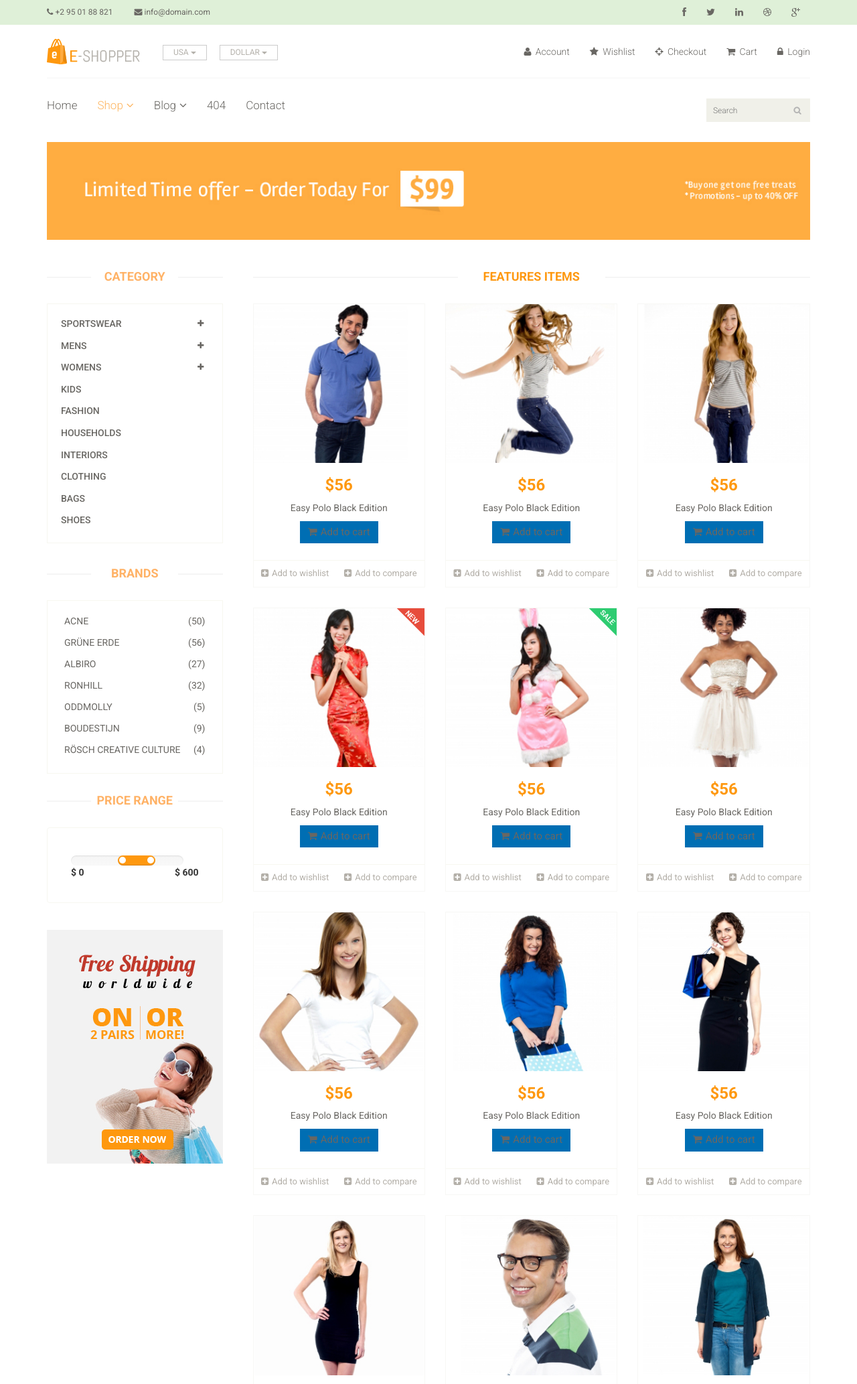
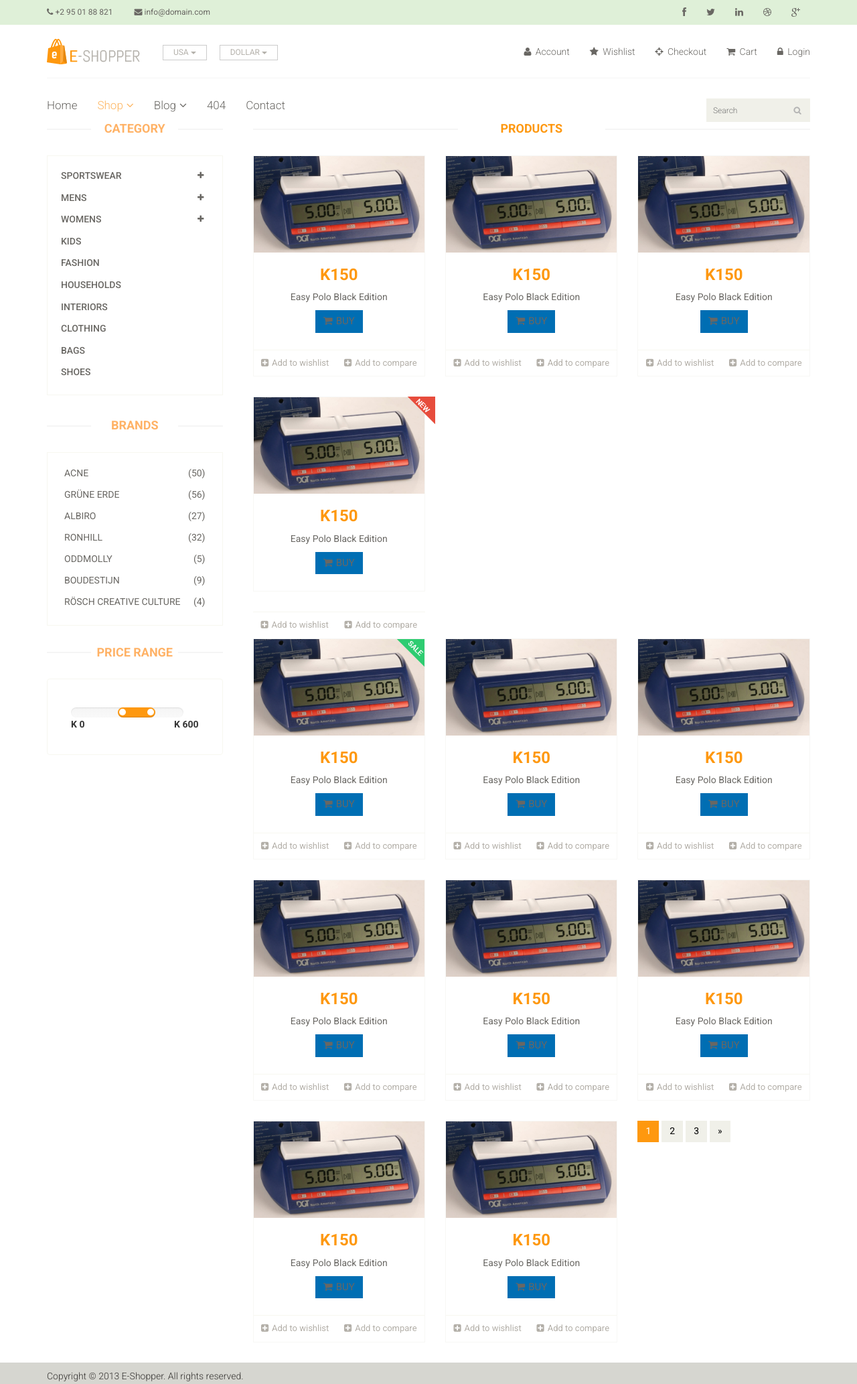
Before and after one commit to Aypak/PCZ, a PHP site: page /php/shop.html in a window 1280 px wide. Shown: the top 2066 px of the page at 67% size. Run offline with PHP 8.4, Linux system fonts and the light colour scheme; a stand-in replaces the project's code that opens the database connection.

Commit message:
Changes to index and ecommerce

```diff
--- a/css/main.css
+++ b/css/main.css
@@ -221,7 +226,6 @@ a#scrollUp i{
 
 
 .header-bottom {
-  padding-bottom: 30px;
   padding-top: 30px;
 }
 
--- a/events/assets/css/main.css
+++ b/events/assets/css/main.css
@@ -18,13 +18,16 @@ body {
     -webkit-overflow-scrolling: touch;
 }
 
+
 /* Titles */
 h1, h2, h3, h4, h5, h6 {
     font-family: "Raleway";
     font-weight: 300;
     color: #333;
 }
-
+.ctime {
+	font-size: 5pt;
+}
 
 /* Paragraph & Typographic */
 p {
--- a/events/assets/js/soon/custom.js
+++ b/events/assets/js/soon/custom.js
@@ -6,7 +6,7 @@ COUNTDOWN 1
     * Set your date here  (YEAR, MONTH (0 for January/11 for December), DAY, HOUR, MINUTE, SECOND)
     * according to the GMT+0 Timezone
     **/
-    var launch = new Date(2016, 0, 20, 14, 00);
+    var launch = new Date(2016, 0, 25, 9, 00);
     /*var launch1 = new Date(2016, 0, 1, 8, 00);*/
     /**
     * The script
--- a/shop.html
+++ b/shop.html
@@ -143,11 +143,11 @@
 			</div>
 	</header>
 
-	<section id="advertisement">
+	<!-- <section id="advertisement">
 		<div class="container">
 			<img src="images/shop/advertisement.jpg" alt="" />
 		</div>
-	</section>
+	</section> -->
 
 	<section>
 		<div class="container">
@@ -281,36 +281,36 @@
 							<h2>Price Range</h2>
 							<div class="well">
 								 <input type="text" class="span2" value="" data-slider-min="0" data-slider-max="600" data-slider-step="5" data-slider-value="[250,450]" id="sl2" ><br />
-								 <b>$ 0</b> <b class="pull-right">$ 600</b>
+								 <b>K 0</b> <b class="pull-right">K 600</b>
 							</div>
 						</div><!--/price-range-->
 
-						<div class="shipping text-center"><!--shipping-->
-							<img src="images/home/shipping.jpg" alt="" />
-						</div><!--/shipping-->
-
+						<!-- <div class="shipping text-center">
+							<img src="images/home/clock1.jpg" alt="" />
+						</div>
+						 -->
 					</div>
 				</div>
 
 				<div class="col-sm-9 padding-right">
 					<div class="features_items"><!--features_items-->
-						<h2 class="title text-center">Features Items</h2>
+						<h2 class="title text-center">Products</h2>
 						<div class="col-sm-4">
 							<div class="product-image-wrapper">
 								<div class="single-products">
 									<div class="productinfo text-center">
-										<img src="images/shop/product12.jpg" alt="" />
-										<h2>$56</h2>
+										<img src="images/home/clock1.jpg" alt="" />
+										<h2>K150</h2>
 										<p>Easy Polo Black Edition</p>
-										<a href="#" class="btn btn-default add-to-cart"><i class="fa fa-shopping-cart"></i>Add to cart</a>
+										<a href="#" class="btn btn-default add-to-cart"><i class="fa fa-shopping-cart"></i>BUY</a>
 									</div>
-									<div class="product-overlay">
+									<!-- <div class="product-overlay">
 										<div class="overlay-content">
 											<h2>$56</h2>
 											<p>Easy Polo Black Edition</p>
 											<a href="#" class="btn btn-default add-to-cart"><i class="fa fa-shopping-cart"></i>Add to cart</a>
 										</div>
-									</div>
+									</div> -->
 								</div>
 								<div class="choose">
 									<ul class="nav nav-pills nav-justified">
@@ -324,18 +324,18 @@
 							<div class="product-image-wrapper">
 								<div class="single-products">
 									<div class="productinfo text-center">
-										<img src="images/shop/product11.jpg" alt="" />
-										<h2>$56</h2>
+										<img src="images/home/clock1.jpg" alt="" />
+										<h2>K150</h2>
 										<p>Easy Polo Black Edition</p>
-										<a href="#" class="btn btn-default add-to-cart"><i class="fa fa-shopping-cart"></i>Add to cart</a>
+										<a href="#" class="btn btn-default add-to-cart"><i class="fa fa-shopping-cart"></i>BUY</a>
 									</div>
-									<div class="product-overlay">
+									<!-- <div class="product-overlay">
 										<div class="overlay-content">
 											<h2>$56</h2>
 											<p>Easy Polo Black Edition</p>
 											<a href="#" class="btn btn-default add-to-cart"><i class="fa fa-shopping-cart"></i>Add to cart</a>
 										</div>
-									</div>
+									</div> -->
 								</div>
 								<div class="choose">
 									<ul class="nav nav-pills nav-justified">
@@ -349,18 +349,18 @@
 							<div class="product-image-wrapper">
 								<div class="single-products">
 									<div class="productinfo text-center">
-										<img src="images/shop/product10.jpg" alt="" />
-										<h2>$56</h2>
+										<img src="images/home/clock1.jpg" alt="" />
+										<h2>K150</h2>
 										<p>Easy Polo Black Edition</p>
-										<a href="#" class="btn btn-default add-to-cart"><i class="fa fa-shopping-cart"></i>Add to cart</a>
+										<a href="#" class="btn btn-default add-to-cart"><i class="fa fa-shopping-cart"></i>BUY</a>
 									</div>
-									<div class="product-overlay">
+									<!-- <div class="product-overlay">
 										<div class="overlay-content">
 											<h2>$56</h2>
 											<p>Easy Polo Black Edition</p>
 											<a href="#" class="btn btn-default add-to-cart"><i class="fa fa-shopping-cart"></i>Add to cart</a>
 										</div>
-									</div>
+									</div> -->
 								</div>
 								<div class="choose">
 									<ul class="nav nav-pills nav-justified">
@@ -374,17 +374,17 @@
 							<div class="product-image-wrapper">
 								<div class="single-products">
 									<div class="productinfo text-center">
-										<img src="images/shop/product9.jpg" alt="" />
-										<h2>$56</h2>
+										<img src="images/home/clock1.jpg" alt="" />
+										<h2>K150</h2>
 										<p>Easy Polo Black Edition</p>
-										<a href="#" class="btn btn-default add-to-cart"><i class="fa fa-shopping-cart"></i>Add to cart</a>
+										<a href="#" class="btn btn-default add-to-cart"><i class="fa fa-shopping-cart"></i>BUY</a>
 									</div>
-									<div class="product-overlay">
+									<!-- <div class="product-overlay">
 										<div class="overlay-content">
 											<h2>$56</h2>
 											<p>Easy Polo Black Edition</p>
 											<a href="#" class="btn btn-default add-to-cart"><i class="fa fa-shopping-cart"></i>Add to cart</a>
-										</div>
+										</div> -->
 									</div>
 									<img src="images/home/new.png" class="new" alt="" />
 								</div>
@@ -400,18 +400,18 @@
 							<div class="product-image-wrapper">
 								<div class="single-products">
 									<div class="productinfo text-center">
-										<img src="images/shop/product8.jpg" alt="" />
-										<h2>$56</h2>
+										<img src="images/home/clock1.jpg" alt="" />
+										<h2>K150</h2>
 										<p>Easy Polo Black Edition</p>
-										<a href="#" class="btn btn-default add-to-cart"><i class="fa fa-shopping-cart"></i>Add to cart</a>
+										<a href="#" class="btn btn-default add-to-cart"><i class="fa fa-shopping-cart"></i>BUY</a>
 									</div>
-									<div class="product-overlay">
+									<!-- <div class="product-overlay">
 										<div class="overlay-content">
 											<h2>$56</h2>
 											<p>Easy Polo Black Edition</p>
 											<a href="#" class="btn btn-default add-to-cart"><i class="fa fa-shopping-cart"></i>Add to cart</a>
 										</div>
-									</div>
+									</div> -->
 									<img src="images/home/sale.png" class="new" alt="" />
 								</div>
 								<div class="choose">
@@ -426,18 +426,18 @@
 							<div class="product-image-wrapper">
 								<div class="single-products">
 									<div class="productinfo text-center">
-										<img src="images/shop/product7.jpg" alt="" />
-										<h2>$56</h2>
+										<img src="images/home/clock1.jpg" alt="" />
+										<h2>K150</h2>
 										<p>Easy Polo Black Edition</p>
-										<a href="#" class="btn btn-default add-to-cart"><i class="fa fa-shopping-cart"></i>Add to cart</a>
+										<a href="#" class="btn btn-default add-to-cart"><i class="fa fa-shopping-cart"></i>BUY</a>
 									</div>
-									<div class="product-overlay">
+									<!-- <div class="product-overlay">
 										<div class="overlay-content">
 											<h2>$56</h2>
 											<p>Easy Polo Black Edition</p>
 											<a href="#" class="btn btn-default add-to-cart"><i class="fa fa-shopping-cart"></i>Add to cart</a>
 										</div>
-									</div>
+									</div> -->
 								</div>
 								<div class="choose">
 									<ul class="nav nav-pills nav-justified">
@@ -452,18 +452,18 @@
 							<div class="product-image-wrapper">
 								<div class="single-products">
 									<div class="productinfo text-center">
-										<img src="images/home/product6.jpg" alt="" />
-										<h2>$56</h2>
+										<img src="images/home/clock1.jpg" alt="" />
+										<h2>K150</h2>
 										<p>Easy Polo Black Edition</p>
-										<a href="#" class="btn btn-default add-to-cart"><i class="fa fa-shopping-cart"></i>Add to cart</a>
+										<a href="#" class="btn btn-default add-to-cart"><i class="fa fa-shopping-cart"></i>BUY</a>
 									</div>
-									<div class="product-overlay">
+									<!-- <div class="product-overlay">
 										<div class="overlay-content">
 											<h2>$56</h2>
 											<p>Easy Polo Black Edition</p>
 											<a href="#" class="btn btn-default add-to-cart"><i class="fa fa-shopping-cart"></i>Add to cart</a>
 										</div>
-									</div>
+									</div> -->
 								</div>
 								<div class="choose">
 									<ul class="nav nav-pills nav-justified">
@@ -478,18 +478,18 @@
 							<div class="product-image-wrapper">
 								<div class="single-products">
 									<div class="productinfo text-center">
-										<img src="images/home/product5.jpg" alt="" />
-										<h2>$56</h2>
+										<img src="images/home/clock1.jpg" alt="" />
+										<h2>K150</h2>
 										<p>Easy Polo Black Edition</p>
-										<a href="#" class="btn btn-default add-to-cart"><i class="fa fa-shopping-cart"></i>Add to cart</a>
+										<a href="#" class="btn btn-default add-to-cart"><i class="fa fa-shopping-cart"></i>BUY</a>
 									</div>
-									<div class="product-overlay">
+									<!-- <div class="product-overlay">
 										<div class="overlay-content">
 											<h2>$56</h2>
 											<p>Easy Polo Black Edition</p>
 											<a href="#" class="btn btn-default add-to-cart"><i class="fa fa-shopping-cart"></i>Add to cart</a>
 										</div>
-									</div>
+									</div> -->
 								</div>
 								<div class="choose">
 									<ul class="nav nav-pills nav-justified">
@@ -504,18 +504,18 @@
 							<div class="product-image-wrapper">
 								<div class="single-products">
 									<div class="productinfo text-center">
-										<img src="images/home/product4.jpg" alt="" />
-										<h2>$56</h2>
+										<img src="images/home/clock1.jpg" alt="" />
+										<h2>K150</h2>
 										<p>Easy Polo Black Edition</p>
-										<a href="#" class="btn btn-default add-to-cart"><i class="fa fa-shopping-cart"></i>Add to cart</a>
+										<a href="#" class="btn btn-default add-to-cart"><i class="fa fa-shopping-cart"></i>BUY</a>
 									</div>
-									<div class="product-overlay">
+									<!-- <div class="product-overlay">
 										<div class="overlay-content">
 											<h2>$56</h2>
 											<p>Easy Polo Black Edition</p>
 											<a href="#" class="btn btn-default add-to-cart"><i class="fa fa-shopping-cart"></i>Add to cart</a>
 										</div>
-									</div>
+									</div> -->
 								</div>
 								<div class="choose">
 									<ul class="nav nav-pills nav-justified">
@@ -530,18 +530,18 @@
 							<div class="product-image-wrapper">
 								<div class="single-products">
 									<div class="productinfo text-center">
-										<img src="images/home/product3.jpg" alt="" />
-										<h2>$56</h2>
+										<img src="images/home/clock1.jpg" alt="" />
+										<h2>K150</h2>
 										<p>Easy Polo Black Edition</p>
-										<a href="#" class="btn btn-default add-to-cart"><i class="fa fa-shopping-cart"></i>Add to cart</a>
+										<a href="#" class="btn btn-default add-to-cart"><i class="fa fa-shopping-cart"></i>BUY</a>
 									</div>
-									<div class="product-overlay">
+									<!-- <div class="product-overlay">
 										<div class="overlay-content">
 											<h2>$56</h2>
 											<p>Easy Polo Black Edition</p>
 											<a href="#" class="btn btn-default add-to-cart"><i class="fa fa-shopping-cart"></i>Add to cart</a>
 										</div>
-									</div>
+									</div> -->
 								</div>
 								<div class="choose">
 									<ul class="nav nav-pills nav-justified">
@@ -557,18 +557,18 @@
 							<div class="product-image-wrapper">
 								<div class="single-products">
 									<div class="productinfo text-center">
-										<img src="images/home/product2.jpg" alt="" />
-										<h2>$56</h2>
+										<img src="images/home/clock1.jpg" alt="" />
+										<h2>K150</h2>
 										<p>Easy Polo Black Edition</p>
-										<a href="#" class="btn btn-default add-to-cart"><i class="fa fa-shopping-cart"></i>Add to cart</a>
+										<a href="#" class="btn btn-default add-to-cart"><i class="fa fa-shopping-cart"></i>BUY</a>
 									</div>
-									<div class="product-overlay">
+									<!-- <div class="product-overlay">
 										<div class="overlay-content">
 											<h2>$56</h2>
 											<p>Easy Polo Black Edition</p>
 											<a href="#" class="btn btn-default add-to-cart"><i class="fa fa-shopping-cart"></i>Add to cart</a>
 										</div>
-									</div>
+									</div> -->
 								</div>
 								<div class="choose">
 									<ul class="nav nav-pills nav-justified">
@@ -583,18 +583,18 @@
 							<div class="product-image-wrapper">
 								<div class="single-products">
 									<div class="productinfo text-center">
-										<img src="images/home/product1.jpg" alt="" />
-										<h2>$56</h2>
-										<p>Easy Polo Black Edition</p>
-										<a href="#" class="btn btn-default add-to-cart"><i class="fa fa-shopping-cart"></i>Add to cart</a>
+										<img src="images/home/clock1.jpg" alt="" />
+											<h2>K150</h2>
+											<p>Easy Polo Black Edition</p>
+											<a href="#" class="btn btn-default add-to-cart"><i class="fa fa-shopping-cart"></i>BUY</a>
 									</div>
-									<div class="product-overlay">
+									<!-- <div class="product-overlay">
 										<div class="overlay-content">
 											<h2>$56</h2>
 											<p>Easy Polo Black Edition</p>
 											<a href="#" class="btn btn-default add-to-cart"><i class="fa fa-shopping-cart"></i>Add to cart</a>
 										</div>
-									</div>
+									</div> -->
 								</div>
 								<div class="choose">
 									<ul class="nav nav-pills nav-justified">
@@ -617,7 +617,7 @@
 		</div>
 	</section>
 
-	<footer id="footer"><!--Footer-->
+	<!-- <footer id="footer">
 		<div class="footer-top">
 			<div class="container">
 				<div class="row">
@@ -762,18 +762,17 @@
 
 				</div>
 			</div>
-		</div>
+		</div> -->
 
 		<div class="footer-bottom">
 			<div class="container">
 				<div class="row">
 					<p class="pull-left">Copyright © 2013 E-Shopper. All rights reserved.</p>
-					<p class="pull-right">Designed by <span><a target="_blank" href="http://www.themeum.com">Themeum</a></span></p>
 				</div>
 			</div>
 		</div>
 
-	</footer><!--/Footer-->
+	</footer>
 
 
 
```
Also changed, not shown: other parts of css/main.css (+57 -70 lines), events/assets/css/soon.css (+7 -3 lines), index.php (+76 -63 lines).
